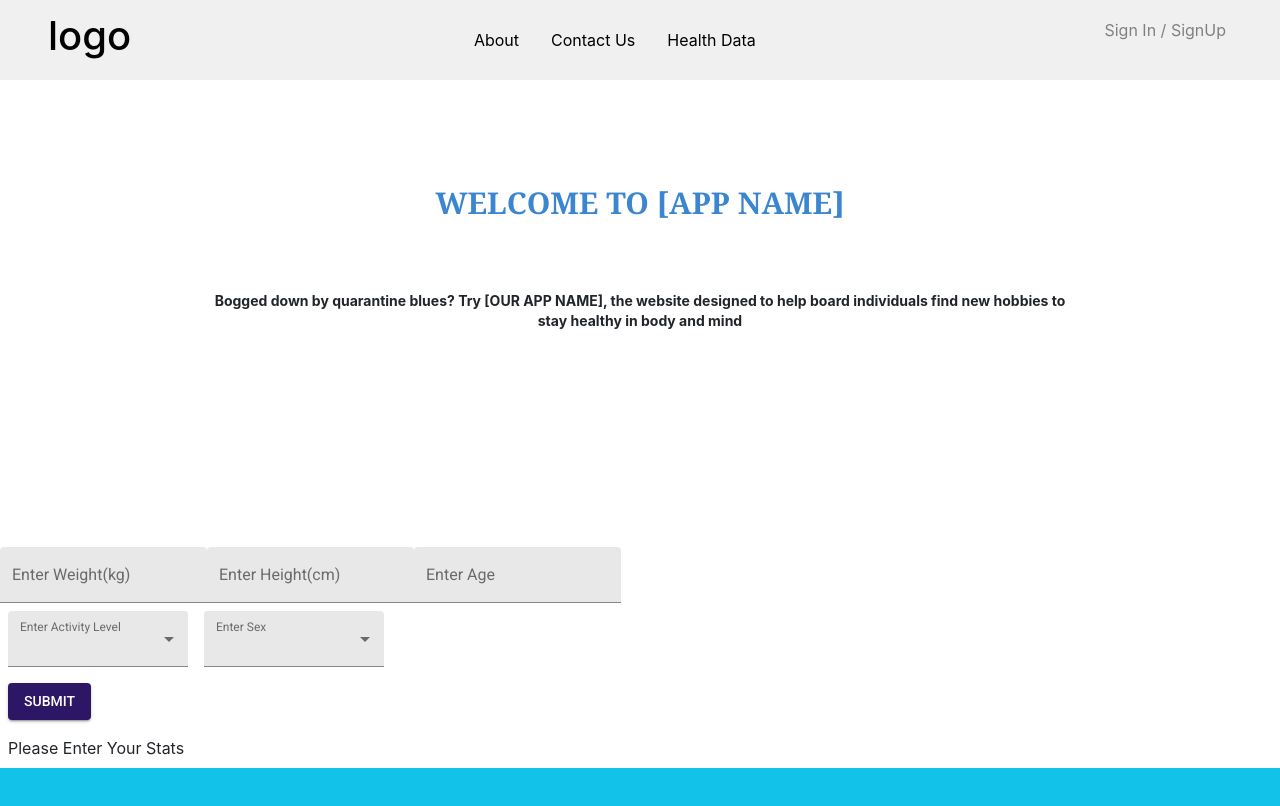
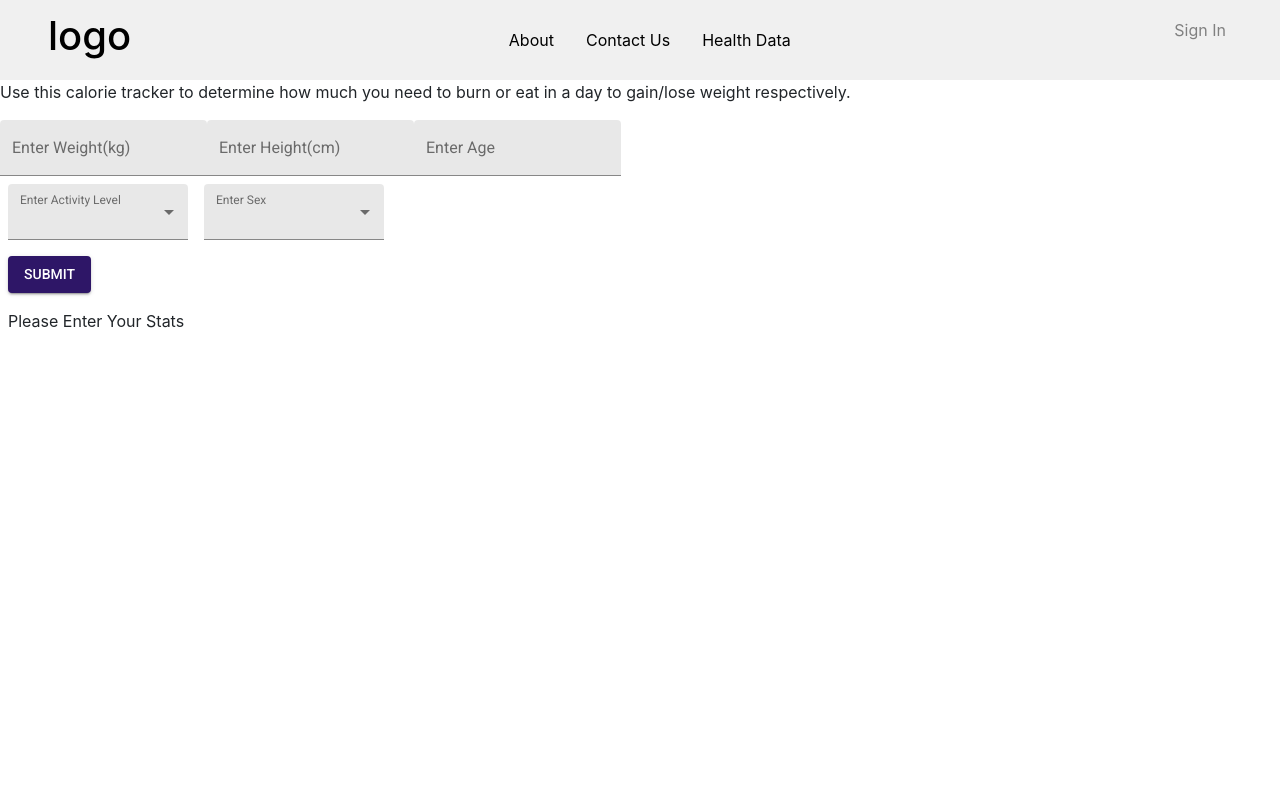
Before and after one commit to info340-wi21/project-2-teaganmach, a React (Create React App) app: page /Health-Data in a window 1280 px wide. Shown: the top 806 px of the page. Built offline with nearby package versions, Linux system fonts and the light colour scheme.

Commit message:
changed routing

```diff
--- a/package.json
+++ b/package.json
@@ -9,6 +9,7 @@
     "@testing-library/react": "^11.2.7",
     "@testing-library/user-event": "^12.8.3",
     "bootstrap": "^4.6.0",
+    "firebase": "^8.6.3",
     "react": "^17.0.2",
     "react-bootstrap": "^1.6.0",
     "react-dom": "^17.0.2",
--- a/src/App.js
+++ b/src/App.js
@@ -36,18 +36,22 @@ function App(){
     <div className="App">
       <ThemeProvider theme={theme}>
         <Navbar />
-        <Home_ />
-        <CalForm/>
-        <div className="account-form">
-          <Switch>
+        <Switch>
+          <Route exact path="/">
+            <Home_/>
+          </Route>
+          <Route path="/Health-Data">
+            <CalForm/>
+          </Route>
+          <div className="account-form">
             <Route path='/login'>
               <Login/>
             </Route>
             <Route path='/register'>
               <Signup/>
-            </Route>
-          </Switch>
-        </div>
+            </Route>`
+          </div>
+        </Switch>
         </ThemeProvider>
     </div>
   );
--- a/src/components/CalForm.js
+++ b/src/components/CalForm.js
@@ -35,6 +35,9 @@ export default function CalForm() {
 
   return (
     <div>
+      <p>
+        Use this calorie tracker to determine how much you need to burn or eat in a day to gain/lose weight respectively.
+      </p>
         <form className={classes.root} noValidate autoComplete="off">
             <TextField type="number" min="0" id="filled-basic" label="Enter Weight(kg)" variant="filled" onChange={(e) => {setWeight(e.target.value)}}/>
             <TextField type="number" min="0" id="filled-basic" label="Enter Height(cm)" variant="filled" onChange={(e) => {setHeight(e.target.value)}} />
--- a/src/components/Navbar/index.js
+++ b/src/components/Navbar/index.js
@@ -1,5 +1,6 @@
 import React from 'react'
 import {Nav, NavLink, Bars, NavMenu, NavBtn, NavBtnLink} from './NavbarElements';
+
 const Navbar = () => {
     return (
         <>
@@ -11,10 +12,10 @@ const Navbar = () => {
             </NavLink>
             <Bars />
             <NavMenu>
-                <NavLink to="/about">
+                <NavLink to="/">
                     About
                 </NavLink>
-                <NavLink to="/Contact-Us">
+                <NavLink to="/">
                     Contact Us
                 </NavLink>
                 <NavLink to="/Health-Data">
@@ -23,7 +24,7 @@ const Navbar = () => {
 
             </NavMenu>
             <NavBtn>
-                <NavBtnLink to='/signin'>Sign In / SignUp</NavBtnLink>
+                <NavBtnLink to='/login'>Sign In</NavBtnLink>
             </NavBtn>
         </Nav>
         </>
--- a/src/components/home/index.js
+++ b/src/components/home/index.js
@@ -47,8 +47,9 @@ class Home_ extends React.Component {
 			<div style={container}>
 				<p style={pStyle}>WELCOME TO [APP NAME]</p>
 
-				<p style={p2Style}>Bogged down by quarantine blues? Try [OUR APP NAME], the website designed to help board individuals find
-					new hobbies to stay healthy in body and mind</p>
+				<p style={p2Style}>Feeling sick from quarantine blues? Try [OUR APP NAME], the website designed to help bored individuals find
+					new hobbies to stay healthy in body and mind!<br/>(Currently, the only feature we have enabled is the calorie tracker--
+					check it out in the health data tab!)</p>
 				{/* <a style={buttonStyle} href="#" >EXPLORE</a>         */}
 			</div>
 
```
Also changed, not shown: 2 other files (tests, documents, lock files or other folders).
